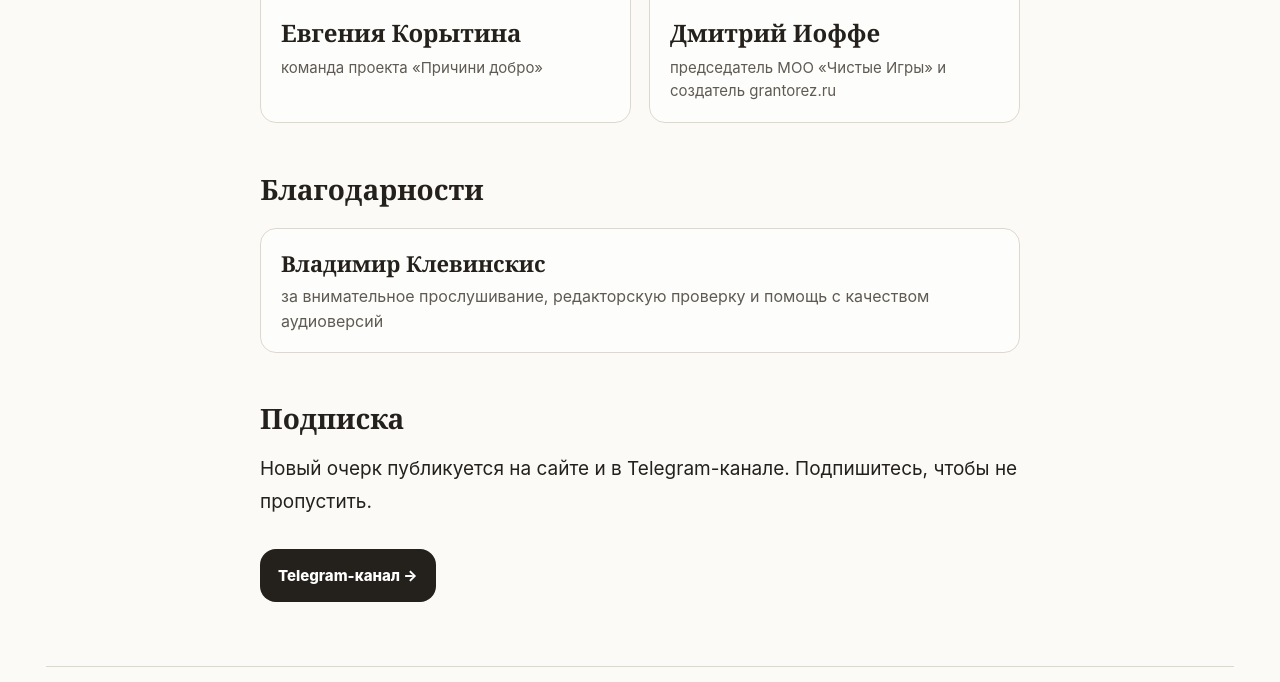
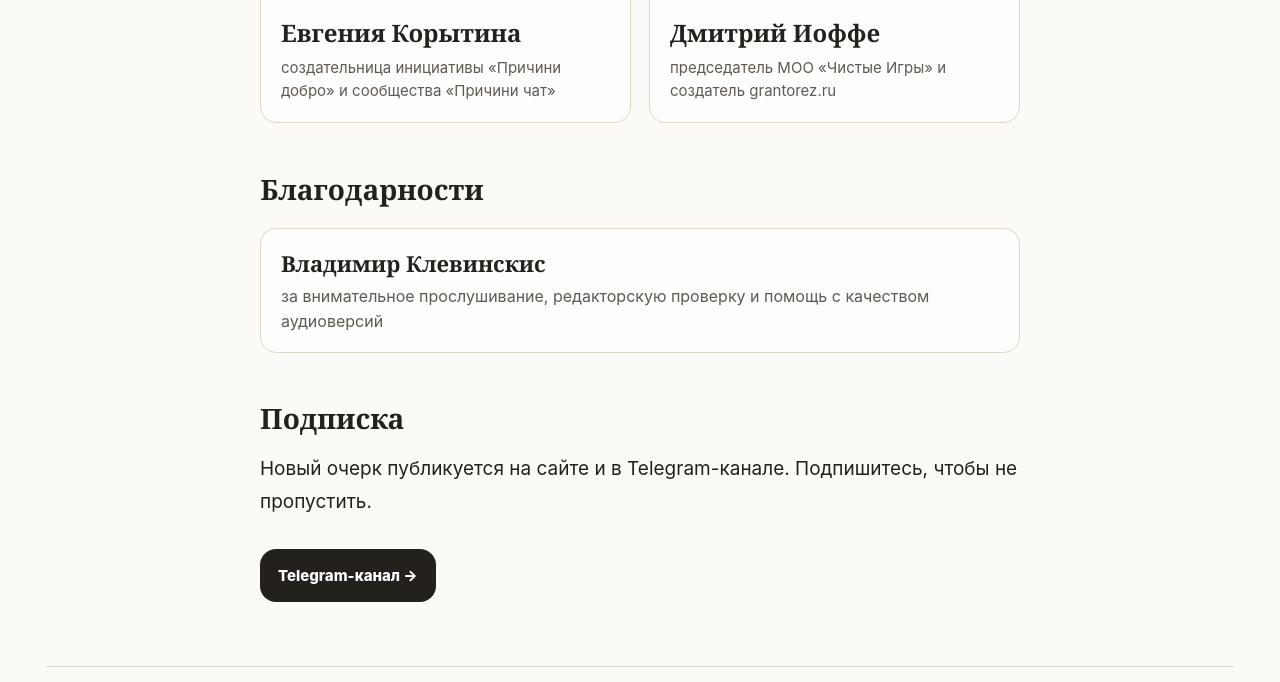
Before and after one commit to victorovi4/salon-dobryh-sporov, an Astro site: page /about in a window 1280 px wide. Shown: the part 2117-2799 px from the top of the page. Built offline with nearby package versions, Linux system fonts and the light colour scheme; Astro itself is replaced by a stand-in of ours.

Commit message:
Update Evgeniya team role

```diff
--- a/src/pages/about.astro
+++ b/src/pages/about.astro
@@ -43,7 +43,7 @@ const topicCount = (await getCollection('topics')).length;
         <img src="/team-yevgeniya-korytina.jpg" alt="Евгения Корытина" class="team-photo" loading="lazy" width="720" height="960" />
         <div class="team-copy">
           <strong>Евгения Корытина</strong>
-          <span>команда проекта «Причини добро»</span>
+          <span>создательница инициативы «Причини добро» и сообщества «Причини чат»</span>
         </div>
       </article>
       <article class="team-card">
```
